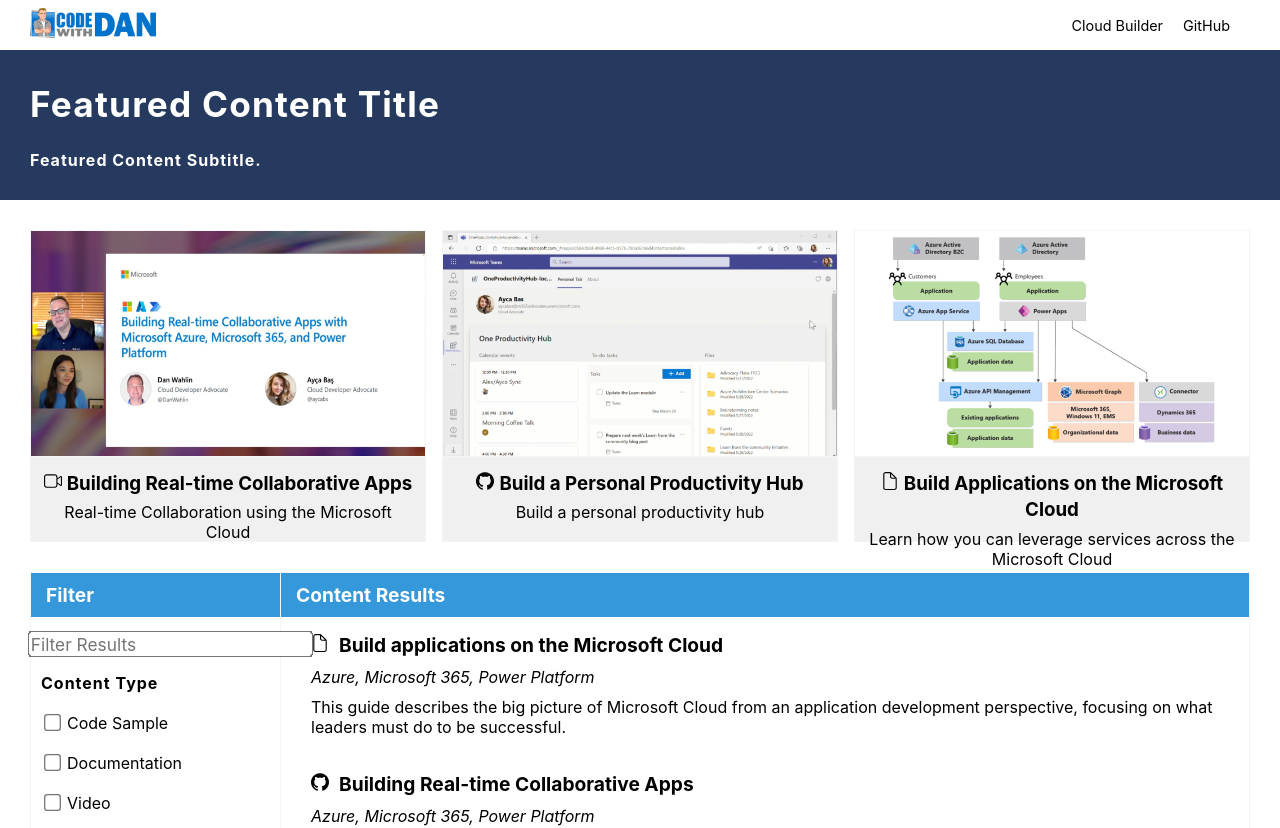
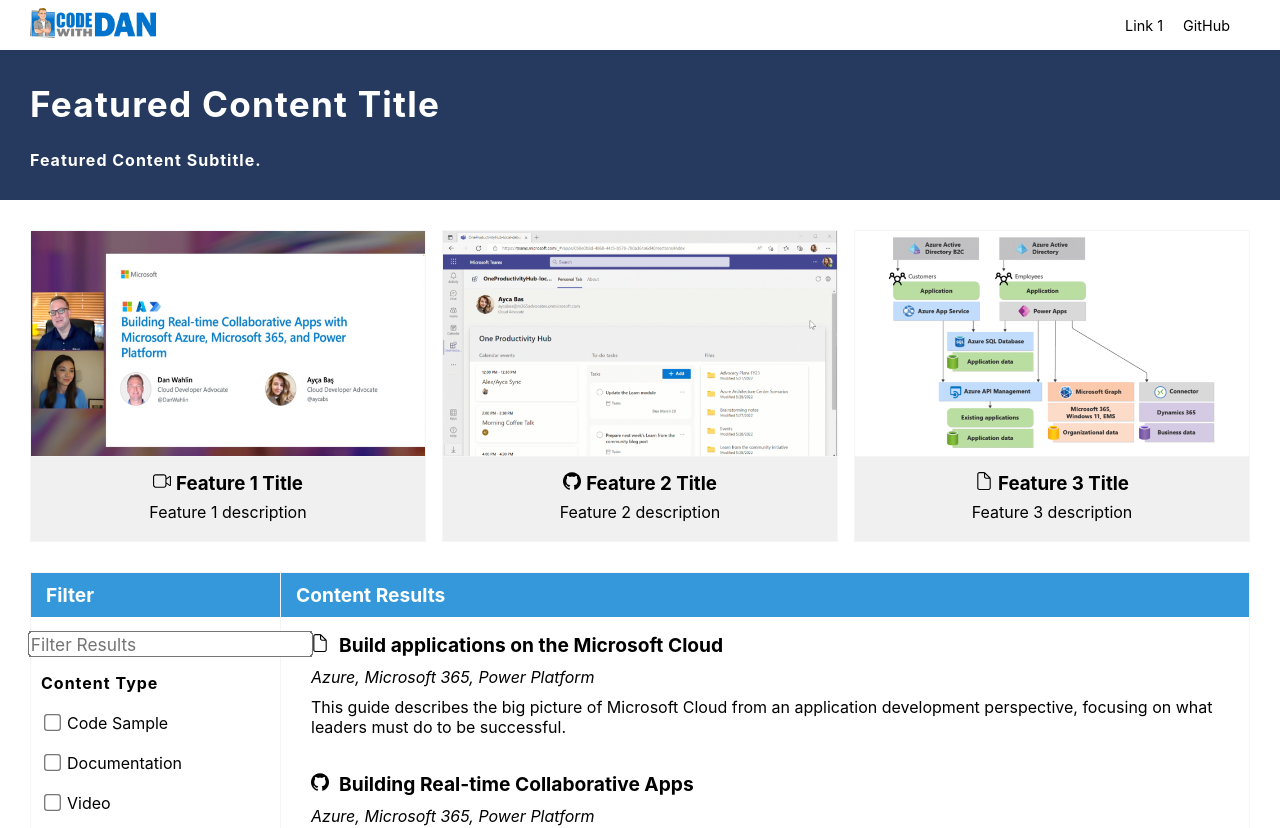
Before and after one commit to DanWahlin/Featured-Content, a React (Create React App) app: page / in a window 1280 px wide. Shown: the top 828 px of the page. Built offline with nearby package versions, Linux system fonts and the light colour scheme.

Commit message:
Update clarity code and siteContent data

```diff
--- a/package.json
+++ b/package.json
@@ -1,13 +1,13 @@
 {
   "name": "featured-content",
-  "version": "0.5.6",
+  "version": "0.5.7",
   "private": true,
   "homepage": "https://microsoft.github.io/Featured-Content",
   "scripts": {
     "generate-build-version": "node generate-build-version",
     "prebuild": "npm run generate-build-version",
     "predeploy": "npm run build",
-    "deploy": "gh-pages -d build",
+    "deploy": "gh-pages -a -d build",
     "start": "react-scripts start",
     "build": "react-scripts build",
     "postbuild": "mkdir build/publish && cp build/static/js/main*.js build/publish/main-$npm_package_version.min.js && cp build/static/css/main*.css build/publish/main-$npm_package_version.min.css",
--- a/public/data/siteContent.json
+++ b/public/data/siteContent.json
@@ -19,8 +19,8 @@
         "imageAlt": "Logo",
         "links": [
             {
-                "title": "Cloud Builder",
-                "url": "https://lively-sea-0d0f53e1e.1.azurestaticapps.net/"
+                "title": "Link 1",
+                "url": "#"
             },
             {
                 "title": "GitHub",
@@ -66,8 +66,8 @@
                 "position": 1,
                 "imageUrl": "/Featured-Content/images/build-collaborative-apps.png",
                 "url": "https://mybuild.microsoft.com/sessions/a330735b-d4cf-4be0-a8bc-4ceb17c49558?source=sessions",
-                "title": "Building Real-time Collaborative Apps",
-                "description": "Real-time Collaboration using the Microsoft Cloud"
+                "title": "Feature 1 Title",
+                "description": "Feature 1 description"
             }
         },
         {
@@ -113,8 +113,8 @@
                 "position": 2,
                 "imageUrl": "/Featured-Content/images/productivity-hub.png",
                 "url": "https://github.com/OfficeDev/TeamsFx-Samples/tree/dev/graph-toolkit-one-productivity-hub",
-                "title": "Build a Personal Productivity Hub",
-                "description": "Build a personal productivity hub"
+                "title": "Feature 2 Title",
+                "description": "Feature 2 description"
             }
         },
         {
@@ -130,8 +130,8 @@
                 "position": 3,
                 "imageUrl": "/Featured-Content/images/microsoft-cloud.png",
                 "url": "https://docs.microsoft.com/azure/architecture/guide/microsoft-cloud/overview",
-                "title": "Build Applications on the Microsoft Cloud",
-                "description": "Learn how you can leverage services across the Microsoft Cloud"
+                "title": "Feature 3 Title",
+                "description": "Feature 3 description"
             }
         }
     ]
--- a/public/index.html
+++ b/public/index.html
@@ -11,7 +11,7 @@
             c[a]=c[a]||function(){(c[a].q=c[a].q||[]).push(arguments)};
             t=l.createElement(r);t.async=1;t.src="https://www.clarity.ms/tag/"+i;
             y=l.getElementsByTagName(r)[0];y.parentNode.insertBefore(t,y);
-        })(window, document, "clarity", "script", "d7bh91ajcr");
+        })(window, document, "clarity", "script", "dbir538tba");
     </script>
     <title>Featured Content</title>
 </head>
--- a/public/meta.json
+++ b/public/meta.json
@@ -1 +1 @@
-{"version":"0.5.6"}
+{"version":"0.5.7"}
```
